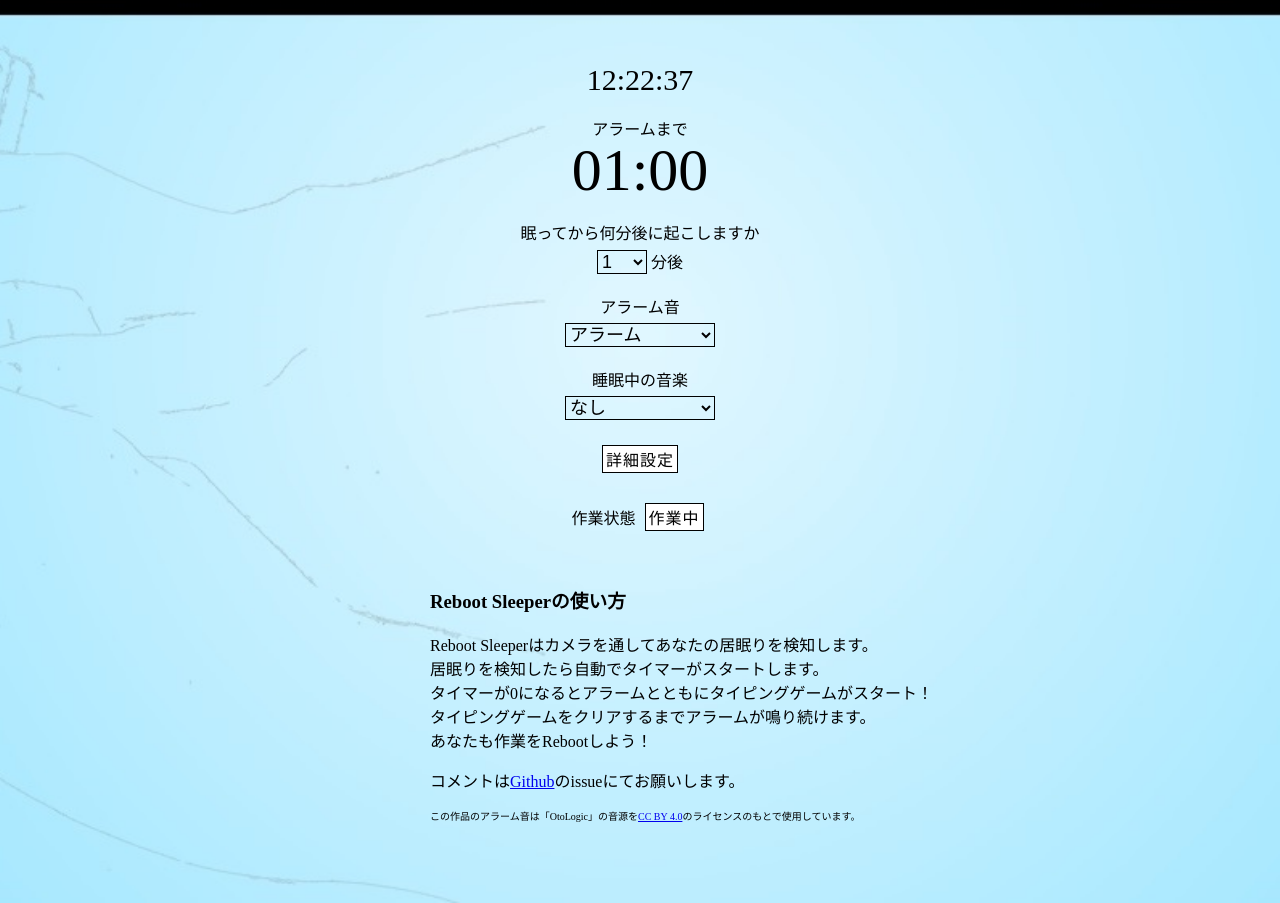
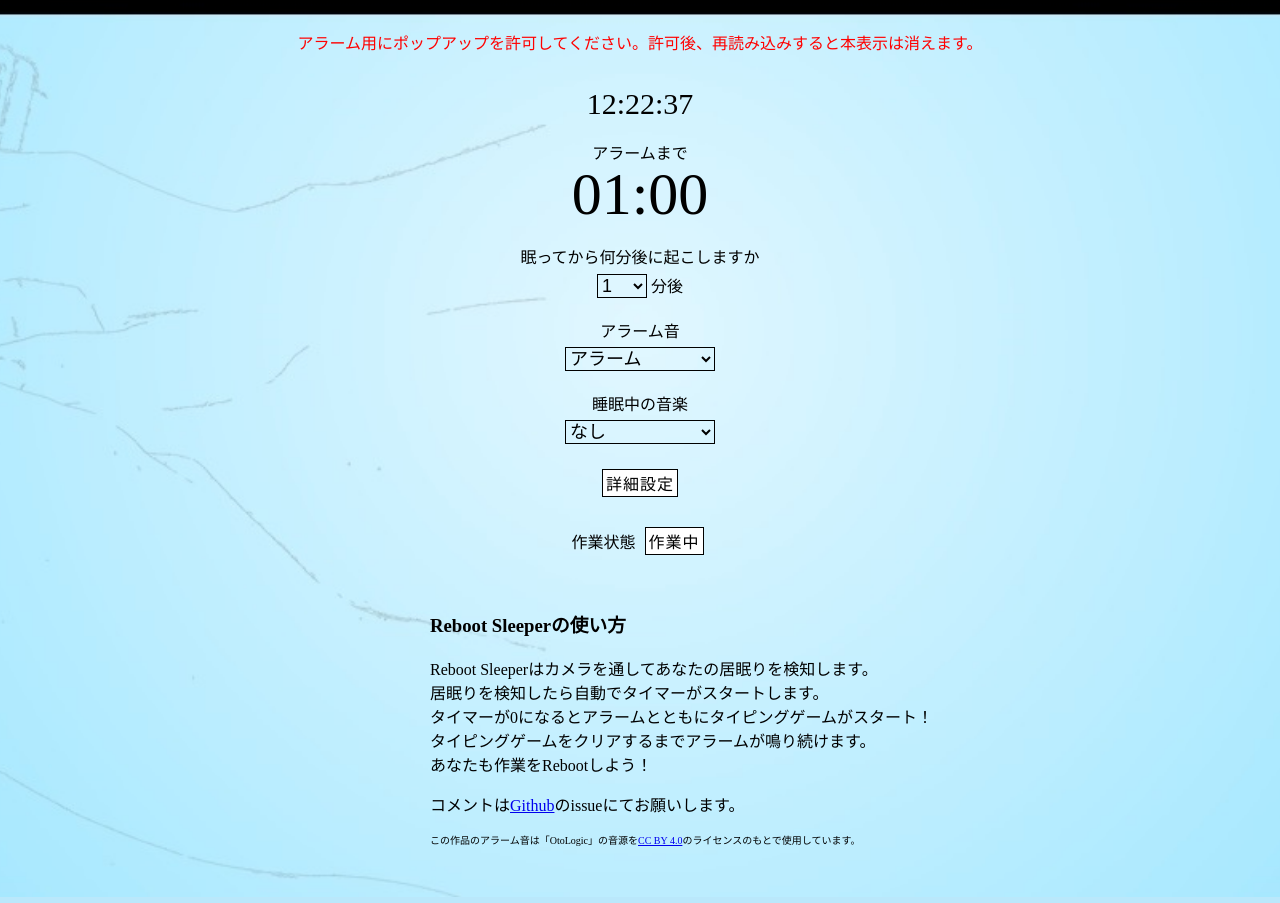
Before and after one commit to bisnii/hacku, a Flask app: page / in a window 1280 px wide. Shown: the part 80-983 px from the top of the page. Run offline with Flask 2, Linux system fonts and the light colour scheme; some libraries are stand-ins or nearby versions.

Commit message:
Bug fix (#43)
* fix 1分のアラームの時間が間違っていたのを修正

* add 通知許可をするに設定した時に許可申請を行うようにした

* update ポップアップの許可の表示を改善

```diff
--- a/static/css/index.css
+++ b/static/css/index.css
@@ -11,7 +11,7 @@ body{
 
 .entire{
     width: 700px;
-    margin: 80px auto;
+    margin: 50px auto;
 }
 
 .title a {
@@ -159,3 +159,9 @@ footer {
     margin-left: 140px;
     margin-top: 50px;
 }
+
+#hidden_popup_text {
+    text-align: center;
+    margin: 30px;
+    color: red;
+}
--- a/static/scripts/alarm.js
+++ b/static/scripts/alarm.js
@@ -34,6 +34,7 @@ document.addEventListener('DOMContentLoaded', function() {
     setBGM();
     // 0:1と2以外、1:アラームが鳴っている、2:タイピングによりサブウインドウが閉じられたとき
     document.cookie = 'typing=0';
+    let hidden_popup_text = document.getElementById('hidden_popup_text')
 
 
     // getUserMedia が使えないブラウザのとき
@@ -138,7 +139,7 @@ document.addEventListener('DOMContentLoaded', function() {
 
         if ($alarmTime == '1m') {
             timer.innerHTML = "01:00";
-            timeLimit = 100000;  // 本番時100000にする
+            timeLimit = 60000;  // 本番時60000にする
         }
         else if ($alarmTime == '5m') {
             timer.innerHTML = "05:00";
@@ -244,7 +245,7 @@ document.addEventListener('DOMContentLoaded', function() {
             noticeFlag = false;
             sec = 0;
         }
-        if(sec >= 60*60*2 && noticeFlag==true && break_value === "する"){
+        if(sec >= 2*60*60 && noticeFlag==true && break_value === "する"){
             sec = 0;
             Push.create('お疲れ様です！', {
                 body: '作業開始から2時間です。そろそろ休憩しましょう！',
@@ -281,6 +282,7 @@ document.addEventListener('DOMContentLoaded', function() {
         settingFlag = false;
         setting.close();
         startFlag = false;
+        Push.Permission.request();
     }, false);
 
     btn_play.addEventListener("click", e => {
@@ -299,4 +301,14 @@ document.addEventListener('DOMContentLoaded', function() {
         bgm.volume = slider_volume.value;
     });
 
+    // ポップアップの許可申請
+    setTimeout(function() {
+        popup_window = window.open('')
+        if (popup_window === null){
+            hidden_popup_text.textContent = 'アラーム用にポップアップを許可してください。許可後、再読み込みすると本表示は消えます。';
+        }else{
+            popup_window.close();
+            hidden_popup_text.textContent = '';
+        }
+    }, 100)
 }, false);
--- a/templates/index.html
+++ b/templates/index.html
@@ -25,6 +25,8 @@
             </nav> -->
         </div>
     </header>
+
+    <p id="hidden_popup_text"></p>
     <div class="entire">
         <p id='clock' class="clock"></p>
         <p id='timer_text' class="timer_text">アラームまで</p>
```
